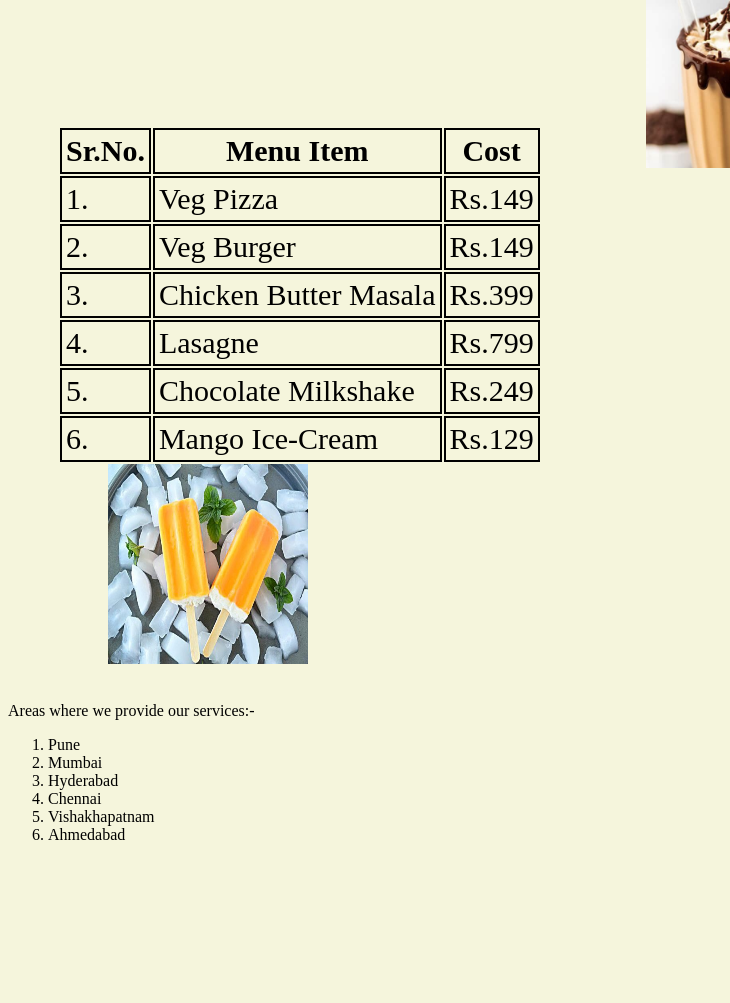
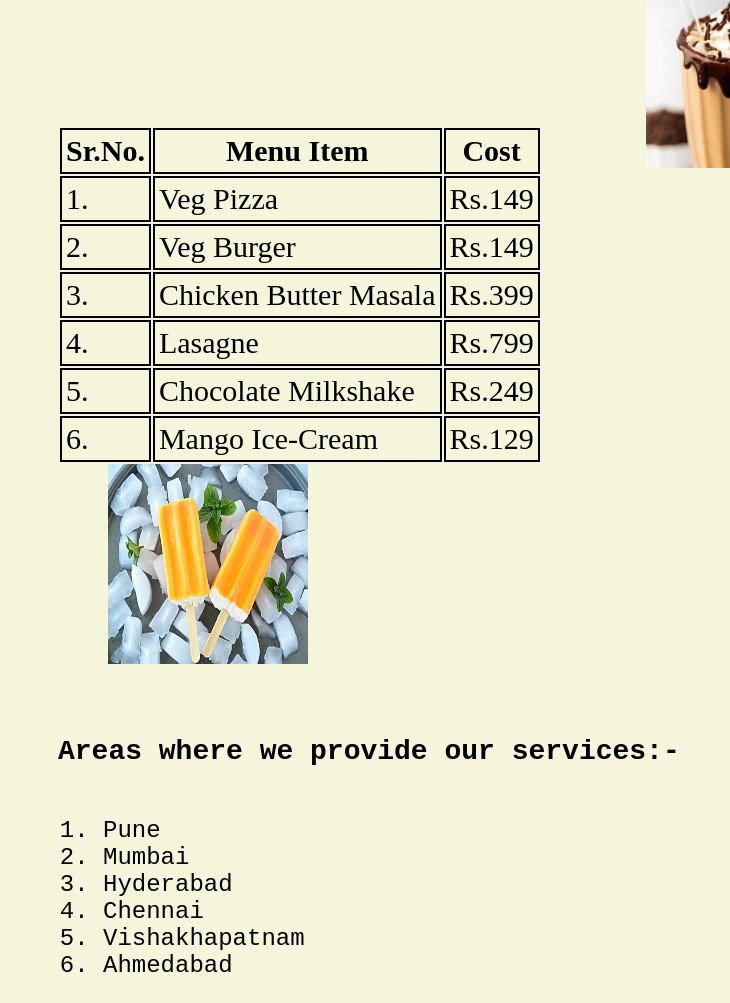
Before and after one commit to Amit0201/RestaurantIndexPage, a plain HTML site: page index.html in a window 1280 px wide. Shown: the part 140-1143 px from the top of the page, without its empty margins (0-730 px from the left). Before the commit the page ends 1000 px from the top, so only its background shows below. Drawn offline with Linux system fonts and the light colour scheme.

Commit message:
Styling.

```diff
--- a/IndexStyle.css
+++ b/IndexStyle.css
@@ -4,3 +4,16 @@ img{
   margin-left: 100px;
   display: inline;
 }
+
+p{
+  font-size: 28px;
+  font-family: monospace;
+  font-weight: bold;
+  margin: 50px;
+}
+
+ol{
+  font-size: 24px;
+  font-family: monospace;
+  margin-left: 55px;
+}
```
